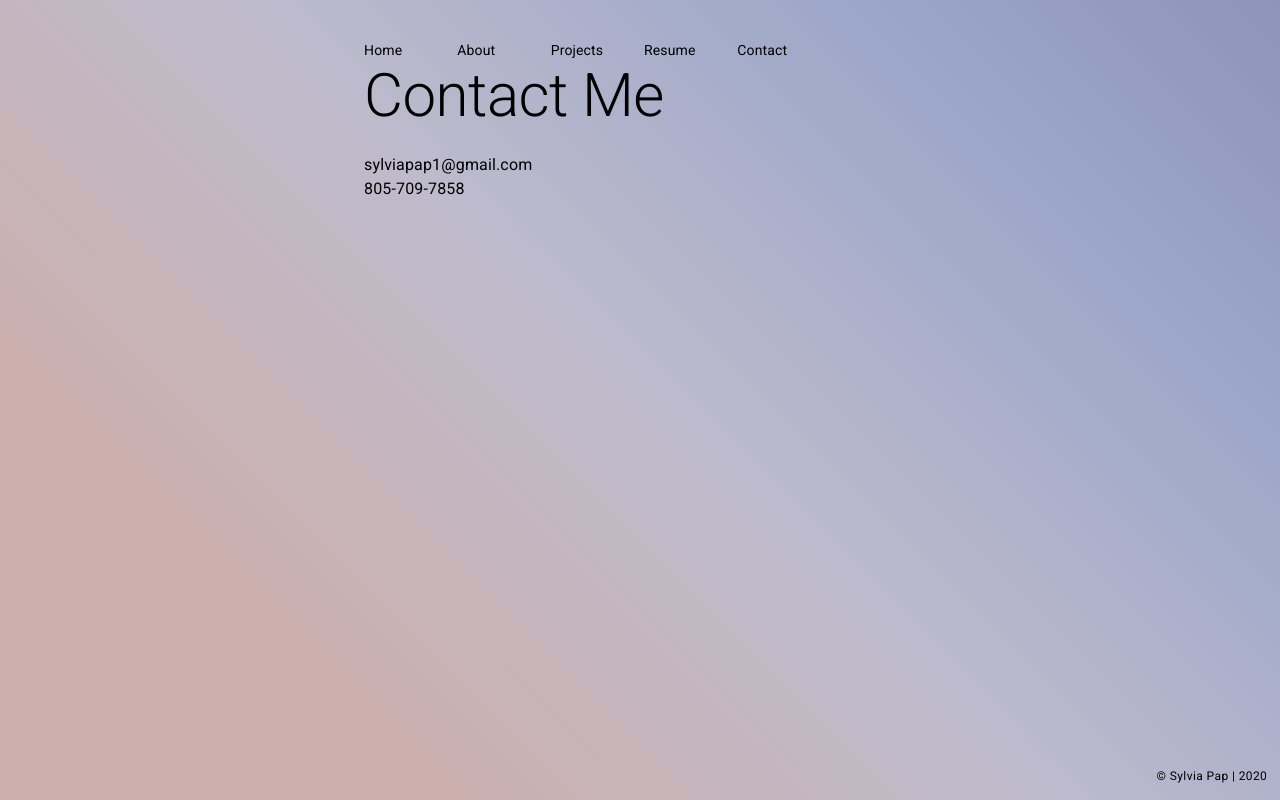
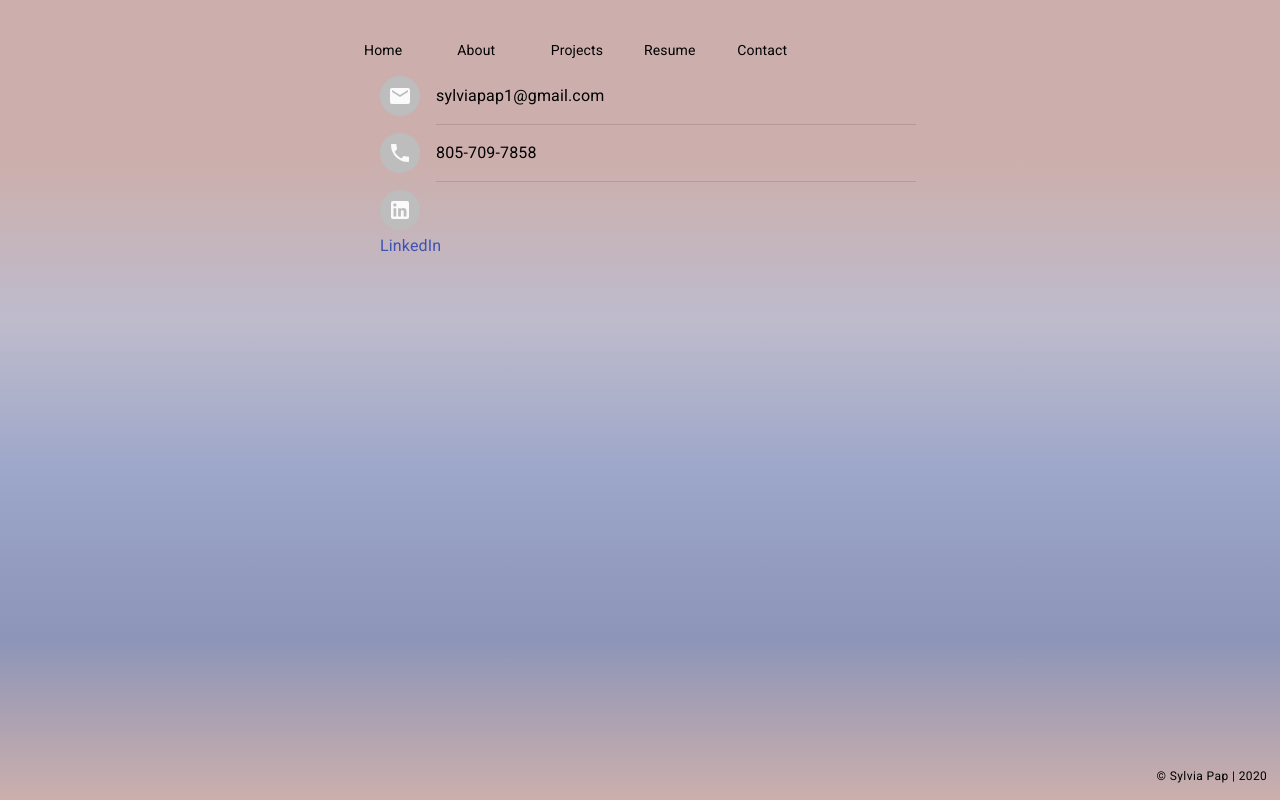
Before and after one commit to sylviapap/personal-site-react, a React (Create React App) app: page /contact in a window 1280 px wide. Built offline with nearby package versions, Linux system fonts and the light colour scheme.

Commit message:
change background color gradient

```diff
--- a/src/App.css
+++ b/src/App.css
@@ -4,7 +4,7 @@
 }
 
 body {
-  background: linear-gradient(45deg, #ccafac 20%, #bebbcc 50%, #9ba6c9 80%, #8d95b8);
+  background: linear-gradient(#ccafac 20%, #bebbcc, #9ba6c9, #8d95b8, #ccafac );
 }
 
 html, body, #root {
--- a/src/pages/Contact.js
+++ b/src/pages/Contact.js
@@ -1,25 +1,58 @@
-import React, { Component } from 'react';
+import React from 'react';
 import {data} from '../services/data'
 
-import Typography from '@material-ui/core/Typography';
+import { makeStyles } from '@material-ui/core/styles';
+import Link from '@material-ui/core/Link';
+import List from '@material-ui/core/List';
+import ListItem from '@material-ui/core/ListItem';
+import ListItemText from '@material-ui/core/ListItemText';
+import ListItemAvatar from '@material-ui/core/ListItemAvatar';
+import Avatar from '@material-ui/core/Avatar';
+import Divider from '@material-ui/core/Divider';
+import MailIcon from '@material-ui/icons/Mail';
+import PhoneIcon from '@material-ui/icons/Phone';
+import LinkedInIcon from '@material-ui/icons/LinkedIn';
 
-class Contact extends Component {
-  render() {
-    const email = data.email;
-    const phone = data.phone;
+const useStyles = makeStyles((theme) => ({
+  root: {
+    width: '100%'
+  },
+}));
 
-    return (
-      <section id="contact">
-        <Typography variant="h2" component="h2" gutterBottom>
-          Contact Me
-        </Typography>
-        <Typography variant="body1" gutterBottom>
-          {email}<br></br>
-          {phone}
-        </Typography>
-      </section>
-    );
-  }
+export default function Contact() {
+  const classes = useStyles();
+  const email = data.email;
+  const phone = data.phone;
+
+  return (
+    <List className={classes.root}>
+      <ListItem>
+        <ListItemAvatar>
+          <Avatar>
+            <MailIcon />
+          </Avatar>
+        </ListItemAvatar>
+        <ListItemText primary={email} />
+      </ListItem>
+      <Divider variant="inset" component="li" />
+      <ListItem>
+        <ListItemAvatar>
+          <Avatar>
+            <PhoneIcon />
+          </Avatar>
+        </ListItemAvatar>
+        <ListItemText primary={phone} />
+      </ListItem>
+      <Divider variant="inset" component="li" />
+      <ListItem>
+        <Link href="https://www.linkedin.com/in/sylvia-pap/">
+        <ListItemAvatar>
+          <Avatar>
+            <LinkedInIcon />
+          </Avatar>
+        </ListItemAvatar>
+        <ListItemText primary="LinkedIn" /></Link>
+      </ListItem>
+    </List>
+  );
 }
-
-export default Contact;
```
